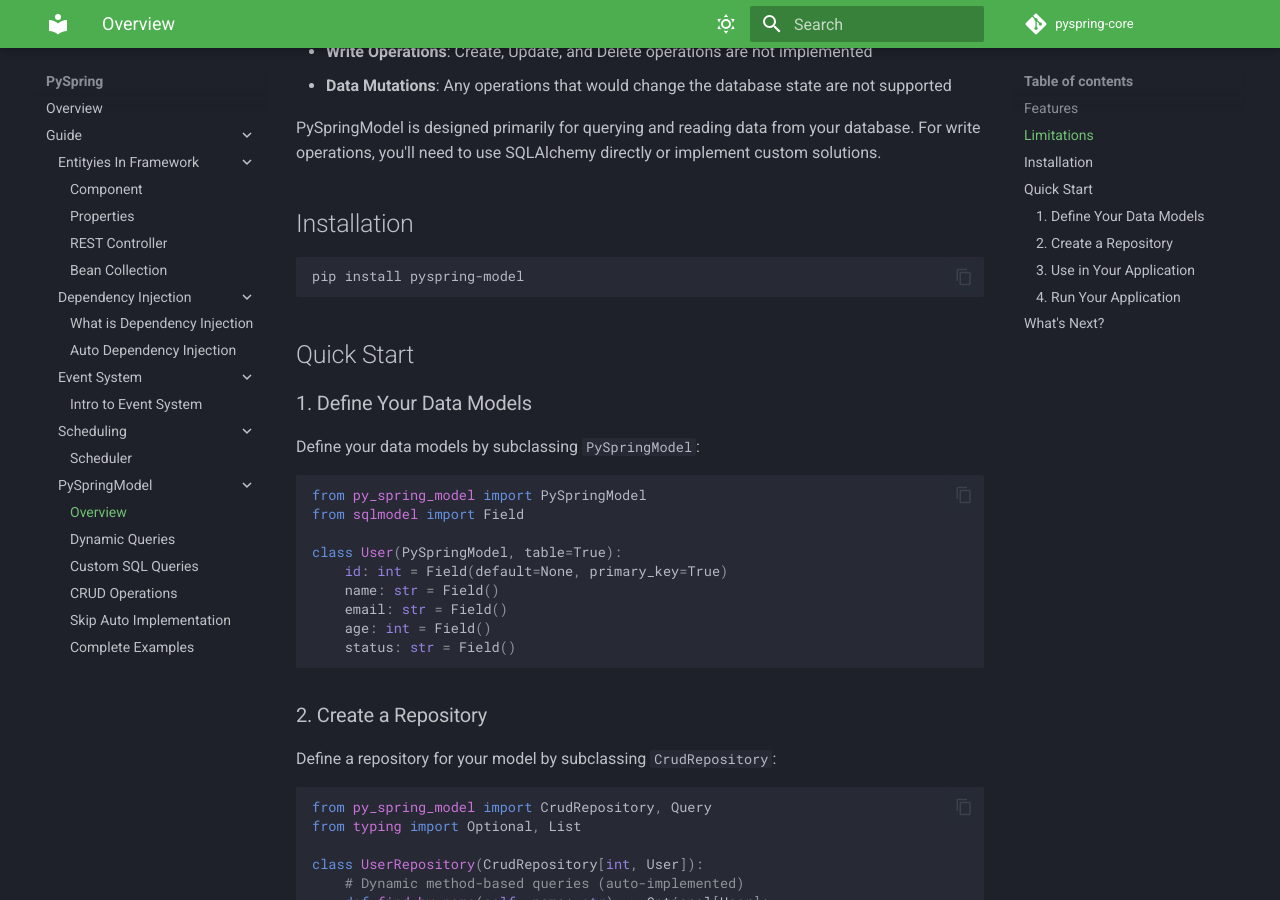
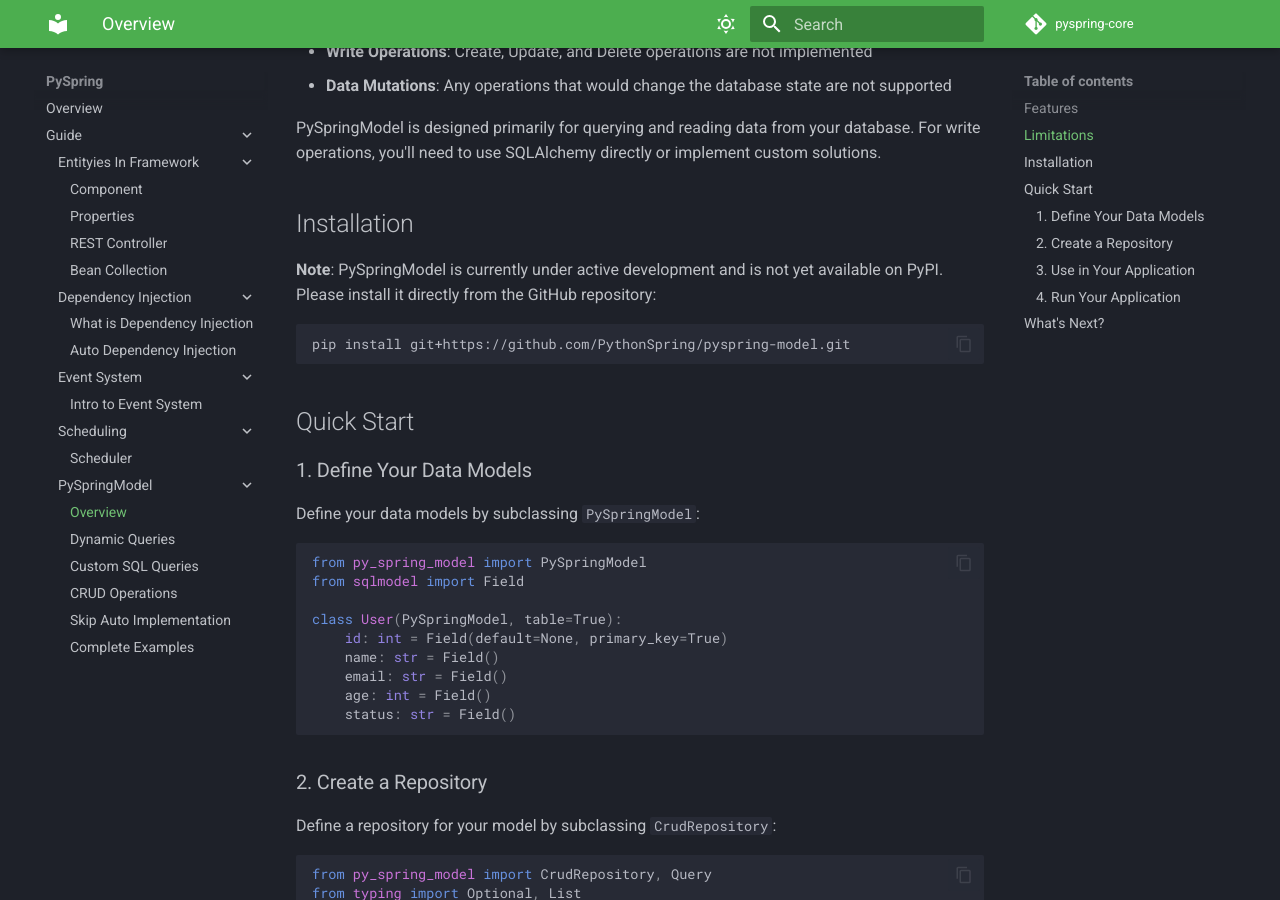
Before and after one commit to PythonSpring/pyspring-docs, an MkDocs documentation site: the page built from docs/guide/pyspring-model/index.md, in a window 1280 px wide and 900 px high, scrolled down 898 px. Built offline with MkDocs 1.6.1 and Material for MkDocs 9.7.7, drawn with Linux system fonts in a browser that asks for light colours; comment, search, counter and statistics services are not loaded.

Commit message:
docs: Update installation instructions for PySpringModel
- Added a note indicating that PySpringModel is under active development and not available on PyPI.
- Updated installation command to install directly from the GitHub repository.

````diff
--- a/docs/guide/pyspring-model/index.md
+++ b/docs/guide/pyspring-model/index.md
@@ -23,8 +23,10 @@
 
 ## Installation
 
+**Note**: PySpringModel is currently under active development and is not yet available on PyPI. Please install it directly from the GitHub repository:
+
 ```bash
-pip install pyspring-model
+pip install git+https://github.com/PythonSpring/pyspring-model.git
 ```
 
 ## Quick Start
````
